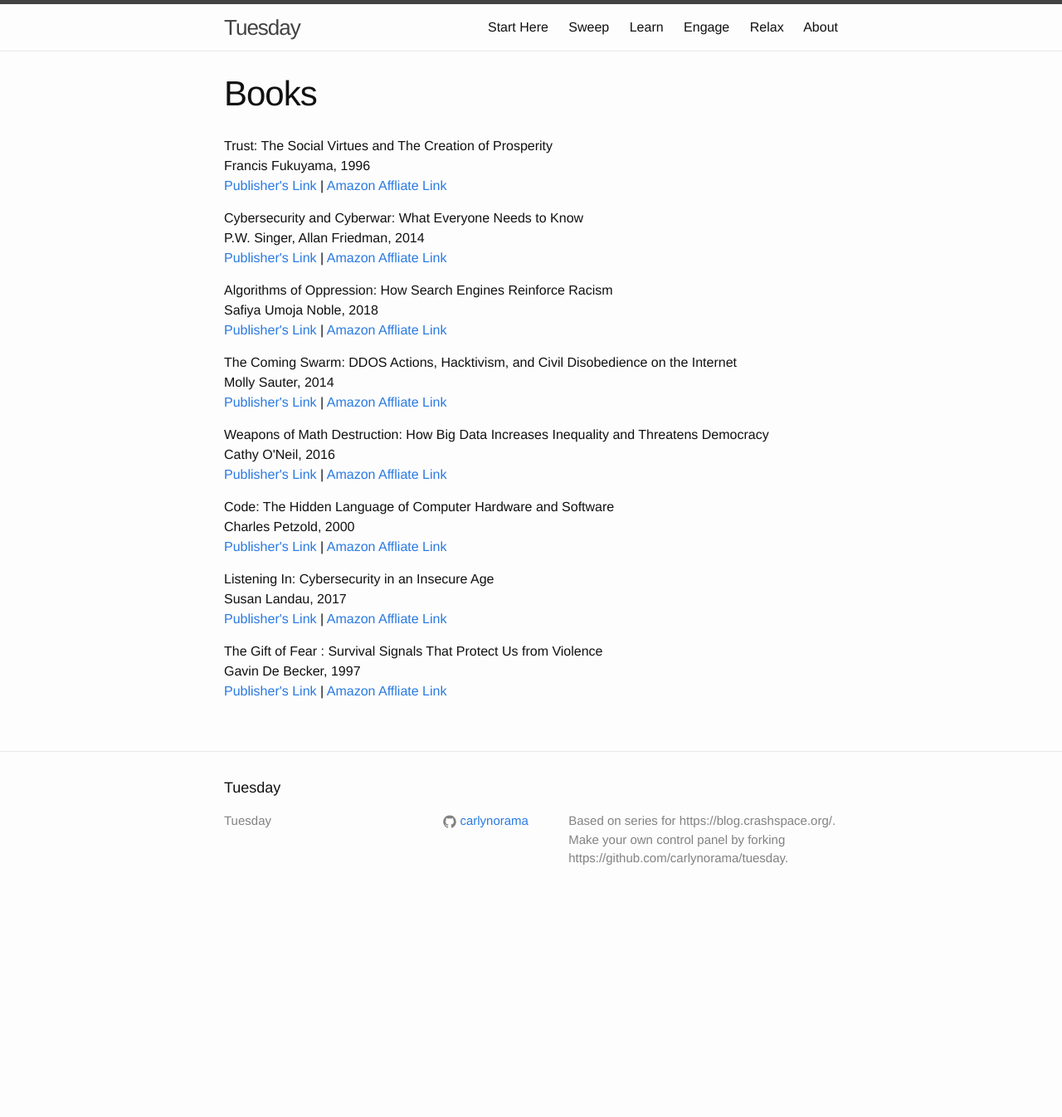
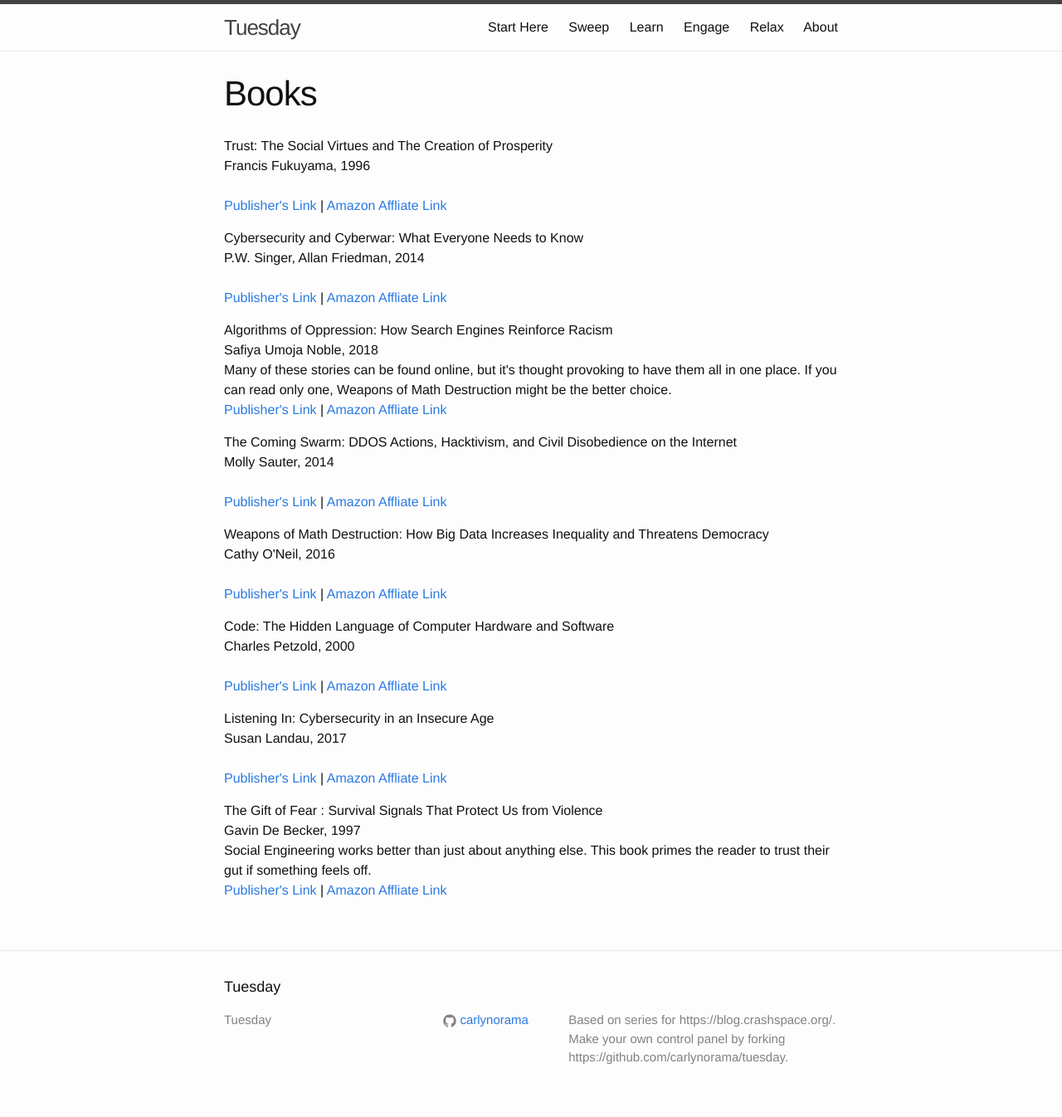
Before and after one commit to CRASHSpace/tuesday, a Jekyll site: the page built from _learn/03-books.md, in a window 1280 px wide. Shown: the whole page at 83% size. Built offline with Jekyll 4.4.1, drawn with Linux system fonts in a browser that asks for light colours; before the commit the page ends 1106 px from its top, so only the background shows below that.

Commit message:
added some why's

```diff
--- a/_data/books.yml
+++ b/_data/books.yml
@@ -18,6 +18,7 @@
 
 - title: Algorithms of Oppression&#58; How Search Engines Reinforce Racism
   author: Safiya Umoja Noble
+  why: "Many of these stories can be found online, but it's thought provoking to have them all in one place. If you can read only one, Weapons of Math Destruction might be the better choice."
   year_published: 2018
   ISBN-13: 978-1479837243
   amz_affiliate_url: http&#58;//amzn.to/2FZmwnr
--- a/_learn/03-books.md
+++ b/_learn/03-books.md
@@ -10,6 +10,7 @@
 {% for item in site.data.books.books %}
 <p>{{ item.title }}
 <br>{{ item.author }}, {{ item.year_published }}
+<br>{{ item.why }}
 <br><a class="page-link" href="{{ item.publisher_url }}">Publisher's Link</a> | <a class="page-link" href="{{ item.amz_affiliate_url }}">Amazon Affliate Link</a>
 </p>
 {% endfor %}
```
